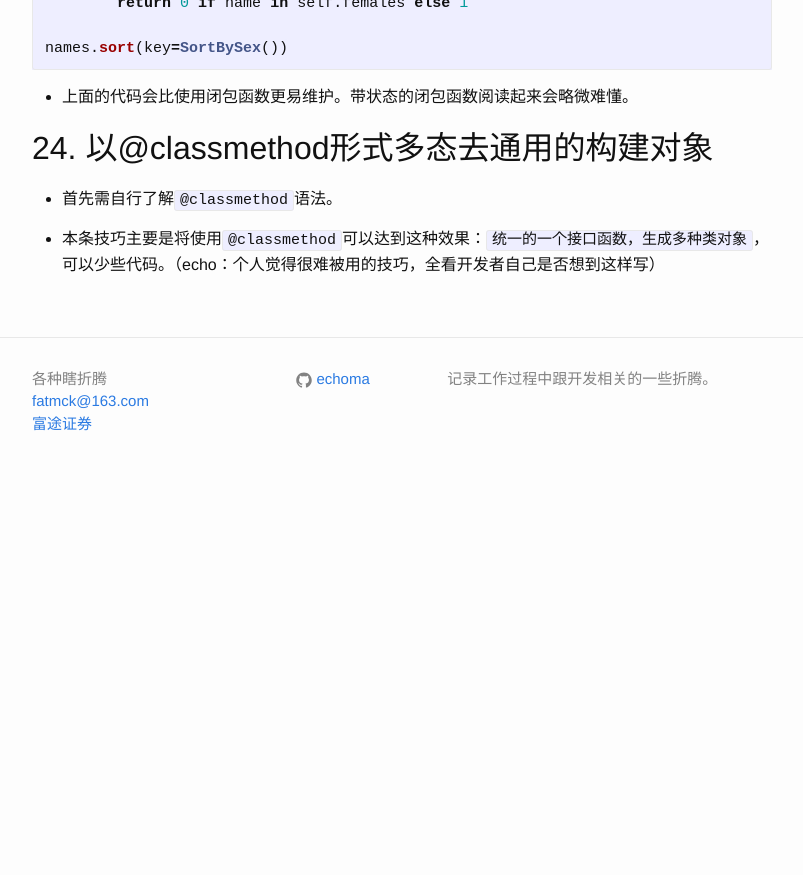
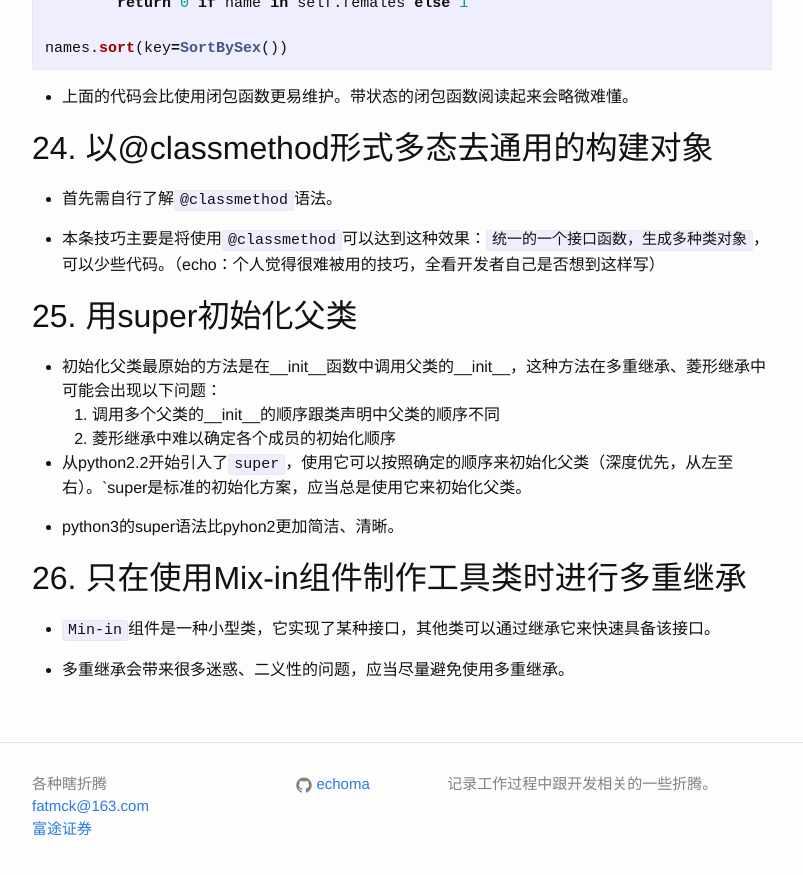
Before and after one commit to echoma/echoma.github.com, a Jekyll site: the page built from _posts/2017-02-21-effective-python-note-03-class.markdown, in a window 1280 px wide and 900 px high, scrolled down 1122 px. Shown: the top 875 px of the window, without its empty margins (238-1041 px from the left). Built offline with Jekyll 4.4.1, drawn with Linux system fonts in a browser that asks for light colours; before the commit the page ends 1617 px from its top, so only the background shows below that.

Commit message:
effective python 2526

```diff
--- a/_posts/2017-02-21-effective-python-note-03-class.markdown
+++ b/_posts/2017-02-21-effective-python-note-03-class.markdown
@@ -53,3 +53,19 @@ names.sort(key=SortBySex())
 * 首先需自行了解`@classmethod`语法。
 
 * 本条技巧主要是将使用`@classmethod`可以达到这种效果：`统一的一个接口函数，生成多种类对象`，可以少些代码。（echo：个人觉得很难被用的技巧，全看开发者自己是否想到这样写）
+
+## 25. 用super初始化父类
+
+* 初始化父类最原始的方法是在__init__函数中调用父类的__init__，这种方法在多重继承、菱形继承中可能会出现以下问题：
+  1. 调用多个父类的__init__的顺序跟类声明中父类的顺序不同
+  2. 菱形继承中难以确定各个成员的初始化顺序
+
+* 从python2.2开始引入了`super`，使用它可以按照确定的顺序来初始化父类（深度优先，从左至右）。`super是标准的初始化方案，应当总是使用它来初始化父类。
+
+* python3的super语法比pyhon2更加简洁、清晰。
+
+## 26. 只在使用Mix-in组件制作工具类时进行多重继承
+
+* `Min-in`组件是一种小型类，它实现了某种接口，其他类可以通过继承它来快速具备该接口。
+
+* 多重继承会带来很多迷惑、二义性的问题，应当尽量避免使用多重继承。
```
